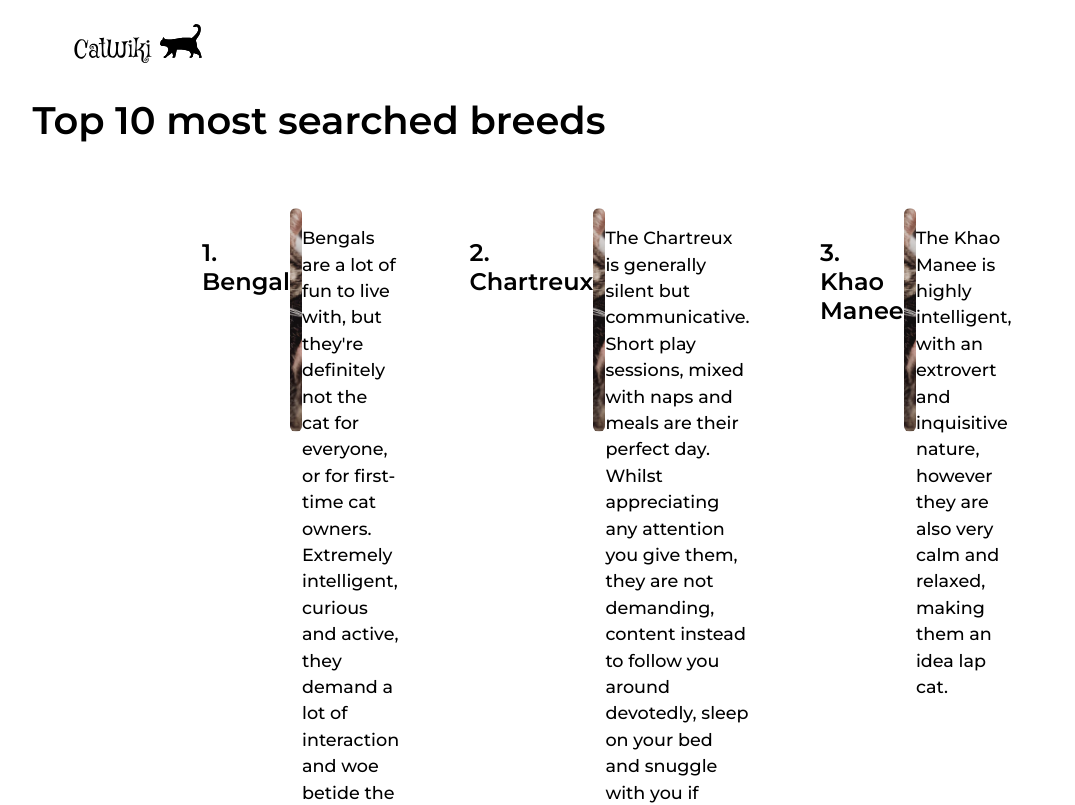
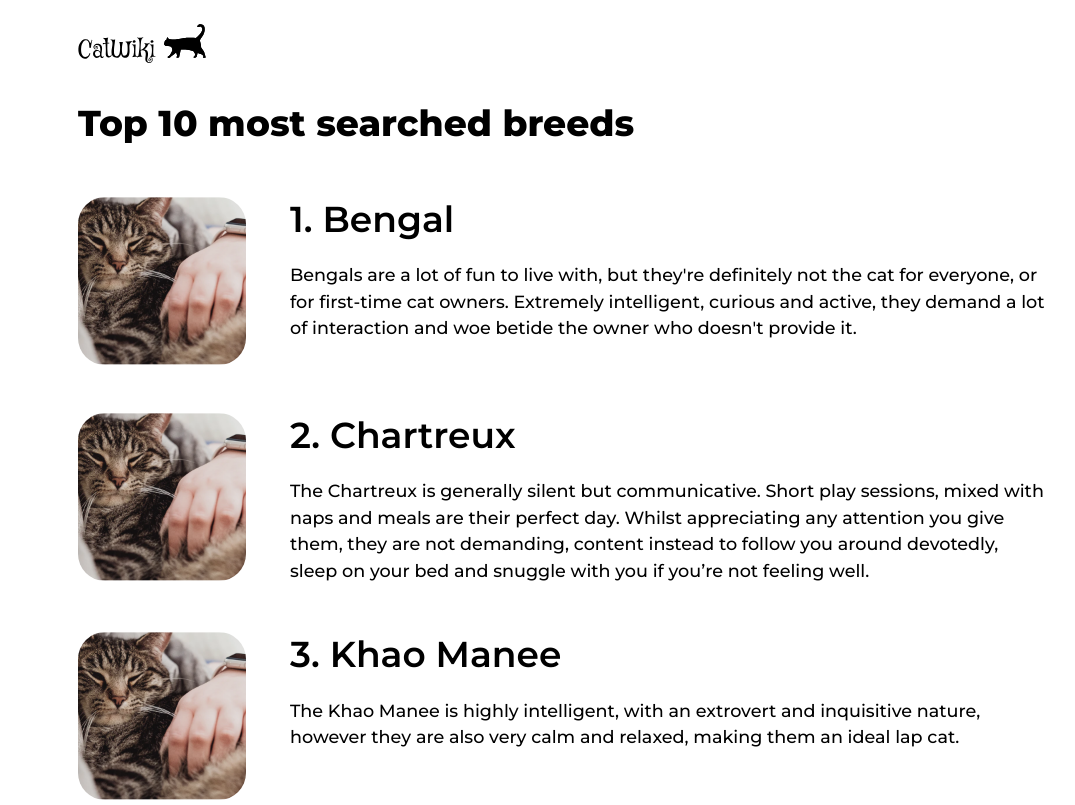
Before and after one commit to o-ashour/cat-wiki, a React (Create React App) app: page /topsearch in a window 1280 px wide. Shown: the top 805 px of the page, without its empty margins (6-1081 px from the left). Built offline with nearby package versions, Linux system fonts and the light colour scheme.

Commit message:
Add Styles to TopSearch page Desktop size

```diff
--- /dev/null
+++ b/src/components/Avatar.jsx
@@ -0,0 +1,7 @@
+function Avatar({ imgUrl }){
+  return(
+    <img src={imgUrl} alt='Persian' />
+  )
+}
+
+export default Avatar;
--- /dev/null
+++ b/src/components/Description.jsx
@@ -0,0 +1,10 @@
+function Description({ title, body }) {
+  return (
+    <div className='description'>
+      <h2>{title}</h2>
+      <p>{body}</p>
+    </div>
+  )
+}
+
+export default Description;
--- /dev/null
+++ b/src/components/Profile.jsx
@@ -0,0 +1,17 @@
+import Card from "./Card";
+import Description from "./Description";
+import { StyledProfile } from "./styles/Profile.styled";
+import Avatar from "./Avatar";
+
+function Profile({ imgUrl, title, body }){
+  return (
+    <StyledProfile>
+      <Avatar imgUrl={imgUrl} />
+      <Description title={title} body={body}/>
+    </StyledProfile>
+  )
+}
+
+export default Profile;
+
+// <Card imgWidth="full" caption="none"/>
--- a/src/components/styles/Gallery.styled.js
+++ b/src/components/styles/Gallery.styled.js
@@ -1,11 +1,16 @@
 import styled from "styled-components";
 
 export const StyledGallery = styled.section`
+  padding: 0;
   header {
     h2 {
       font-weight: 600;
       padding: 0 0.75em;
     }
+  }
+
+  .details-gallery figure:nth-child(n+7) {
+      display: none;
   }
 
   @media(min-width: ${(props) => props.theme.breakpoints.extra_large}){
@@ -32,6 +37,10 @@ export const StyledGallery = styled.section`
       justify-content: start;
       gap: 2.5em;
       margin-top: 2.4em;
+
+      figure:nth-child(n+7) {
+        display: block;
+      }
     }
   }
 `
--- a/src/components/styles/Header.styled.js
+++ b/src/components/styles/Header.styled.js
@@ -4,6 +4,6 @@ export const StyledHeader = styled.header`
   margin: 1em;
 
   @media(min-width: ${(props) => props.theme.breakpoints.extra_large}){
-    margin: 1.5em 5em;
+    margin: 1.5em 5.25em;
   }
 `
--- /dev/null
+++ b/src/components/styles/Profile.styled.js
@@ -0,0 +1,33 @@
+import styled from "styled-components";
+
+export const StyledProfile = styled.section`
+  @media(min-width: ${(props) => props.theme.breakpoints.extra_large}){
+    display: flex;
+    margin-bottom: 3em;
+
+    img {
+      width: 10.5em;
+      height: 10.5em;
+      object-fit: cover;
+      border-radius: 27px;
+    }
+
+    .description {
+      margin-left: 2.75em;
+
+      h2 {
+        font-weight: 600;
+        font-size: 2.25rem;
+        margin: 0;
+        margin-bottom: 0.6em;
+      }
+
+      p {
+        font-weight: 500;
+        font-size: 1.125 rem;
+        margin: 0;
+        padding-right: 8em;
+      }
+    }
+  }
+`
--- /dev/null
+++ b/src/components/styles/TopSearch.styled.js
@@ -0,0 +1,35 @@
+import styled from "styled-components";
+
+export const StyledTopSearch = styled.article`
+  header {
+    h1 {
+      font-size: 2.4rem;
+      font-weight: 600;
+      padding: 0 1em;
+      text-align: left;
+    }
+  }
+
+  .topsearch-container {
+    margin: 3em 2em;
+  }
+
+  @media(min-width: ${(props) => props.theme.breakpoints.extra_large}){
+    padding: 0 5.25em;
+
+    header {
+      h1 {
+        font-size: 2.25rem;
+        font-weight: 700;
+        padding: 0;
+      }
+    }
+
+    .topsearch-container {
+      flex-flow: column;
+      margin: 0;
+      margin-top: 3.25em;
+      padding: 0;
+    }
+  }
+`
--- a/src/pages/TopSearch.jsx
+++ b/src/pages/TopSearch.jsx
@@ -1,22 +1,23 @@
 import { StyledC2a } from "../components/styles/C2a.styled";
 import Card from "../components/Card";
+import { StyledTopSearch } from "../components/styles/TopSearch.styled";
+import Description from "../components/Description";
+import Profile from "../components/Profile";
+import persianImg from '../assets/images/image 2.png';
 
 function TopSearch(){
   return (
-    <>
-      <h1 style={{fontSize: '2.4rem', fontWeight: '600', padding: '0 1em', textAlign: 'left'}}>Top 10 most searched breeds</h1>
-      <StyledC2a style={{margin: '3em 2em'}}>
-        <h2>1. Bengal</h2>
-        <Card imgWidth="full" caption="none"/>
-        <p>Bengals are a lot of fun to live with, but they're definitely not the cat for everyone, or for first-time cat owners. Extremely intelligent, curious and active, they demand a lot of interaction and woe betide the owner who doesn't provide it. </p>
-        <h2>2. Chartreux</h2>
-        <Card imgWidth="full" caption="none"/>
-        <p>The Chartreux is generally silent but communicative. Short play sessions, mixed with naps and meals are their perfect day. Whilst appreciating any attention you give them, they are not demanding, content instead to follow you around devotedly, sleep on your bed and snuggle with you if you’re not feeling well. </p>
-        <h2>3. Khao Manee</h2>
-        <Card imgWidth="full" caption="none"/>
-        <p>The Khao Manee is highly intelligent, with an extrovert and inquisitive nature, however they are also very calm and relaxed, making them an idea lap cat.</p>
+    <StyledTopSearch>
+      <header>
+        <h1>Top 10 most searched breeds</h1>
+      </header>
+      {/* switch StyledC2a rendering 'article' to other component rendering 'main'*/}
+      <StyledC2a className='topsearch-container'>
+        <Profile imgUrl={persianImg} title={`1. Bengal`} body={`Bengals are a lot of fun to live with, but they're definitely not the cat for everyone, or for first-time cat owners. Extremely intelligent, curious and active, they demand a lot of interaction and woe betide the owner who doesn't provide it.`} />
+        <Profile imgUrl={persianImg} title={`2. Chartreux`} body={`The Chartreux is generally silent but communicative. Short play sessions, mixed with naps and meals are their perfect day. Whilst appreciating any attention you give them, they are not demanding, content instead to follow you around devotedly, sleep on your bed and snuggle with you if you’re not feeling well.`} />
+        <Profile imgUrl={persianImg} title={`3. Khao Manee`} body={`The Khao Manee is highly intelligent, with an extrovert and inquisitive nature, however they are also very calm and relaxed, making them an ideal lap cat.`} />
       </StyledC2a>
-    </>
+    </StyledTopSearch>
   )
 }
 
```
